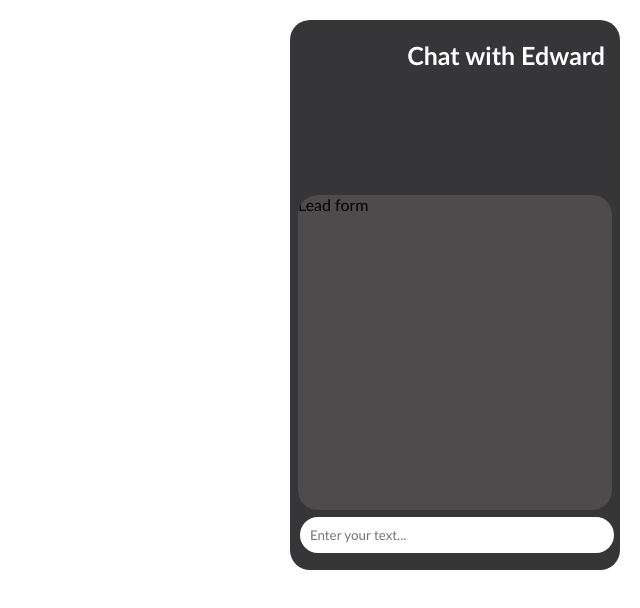
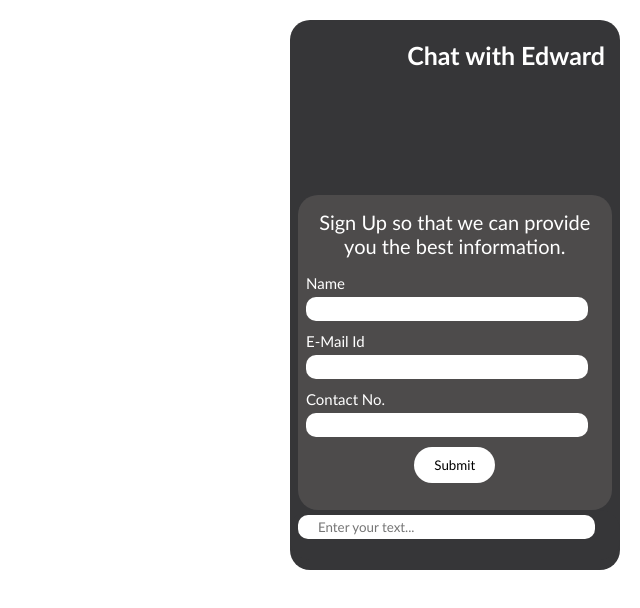
Before and after one commit to amanchhetri/chatbot-edward, a React (Create React App) app: page / in a window 1280 px wide. Both pictures are taken after a click on the element "Sign me up for next session". Shown: the top 608 px of the page, without its empty margins (640-1280 px from the left). Built offline with nearby package versions, Linux system fonts and the light colour scheme.

Commit message:
Lead Form

```diff
--- /dev/null
+++ b/src/components/LeadForm/LeadForm.css
@@ -0,0 +1,37 @@
+p{
+    text-align: center;
+    padding: 15px 10px ;
+    color: white;
+    font-size: 20px;
+    margin: 0px 8px;
+}
+
+input[type="email"], input[type="text"], input[type="number"] {
+    width: 90%;
+    padding: 12px 20px;
+    margin: 5px 8px 10px 8px;
+    box-sizing: border-box;
+    height: 10px;
+    border-radius: 10px;
+    border-style: none;
+  }
+
+  label {
+      color: white;
+      margin: 8px;
+      font-size: 15px;
+  }
+
+  input[type=submit] {
+      background-color: white;
+      cursor: pointer;
+      padding: 10px 20px;
+      text-align: center;
+      text-decoration: none;
+      border-style: none;
+        border-radius: 30px;
+  }
+
+  .submit-button{
+      text-align: center;
+  }
--- a/src/components/LeadForm/LeadForm.js
+++ b/src/components/LeadForm/LeadForm.js
@@ -1,13 +1,54 @@
 import React, { Component } from 'react';
+import './LeadForm.css';
 
 class LeadForm extends Component {
-  state = {};
+  constructor(props) {
+    super(props);
+    this.state = {
+      name: '',
+      email: '',
+      contact: ''
+    }
+  }
+
+  handleChange = (e) => {
+    this.setState({[e.target.name]: e.target.value})
+  }
+
+  handleSubmit = (e) => {
+    e.preventDefault();
+
+    const userData = {
+      name: this.state.name,
+      email: this.state.email,
+      contact: this.state.contact
+    }
+    console.log(userData)
+  }
 
 
   render() {
+    const {name, email, contact} = this.state;
     return (
       <div>
-        Lead form
+        <p>Sign Up so that we can provide you the best information.</p>
+        <form onSubmit={this.handleSubmit}>
+          <div>
+            <label for="name">Name</label>
+            <input type="text" name="name" value={name} onChange={this.handleChange}/>
+          </div>
+          <div>
+            <label for="email">E-Mail Id</label>
+            <input type="email" name="email" value={email} onChange={this.handleChange}/>
+          </div>
+          <div>
+            <label for="contact">Contact No.</label>
+            <input type="number" name="contact" value={contact} onChange={this.handleChange}/>
+          </div>
+          <div className="submit-button">
+            <input type="submit" value="Submit" />
+          </div>
+        </form>
       </div>
     );
   }
```
